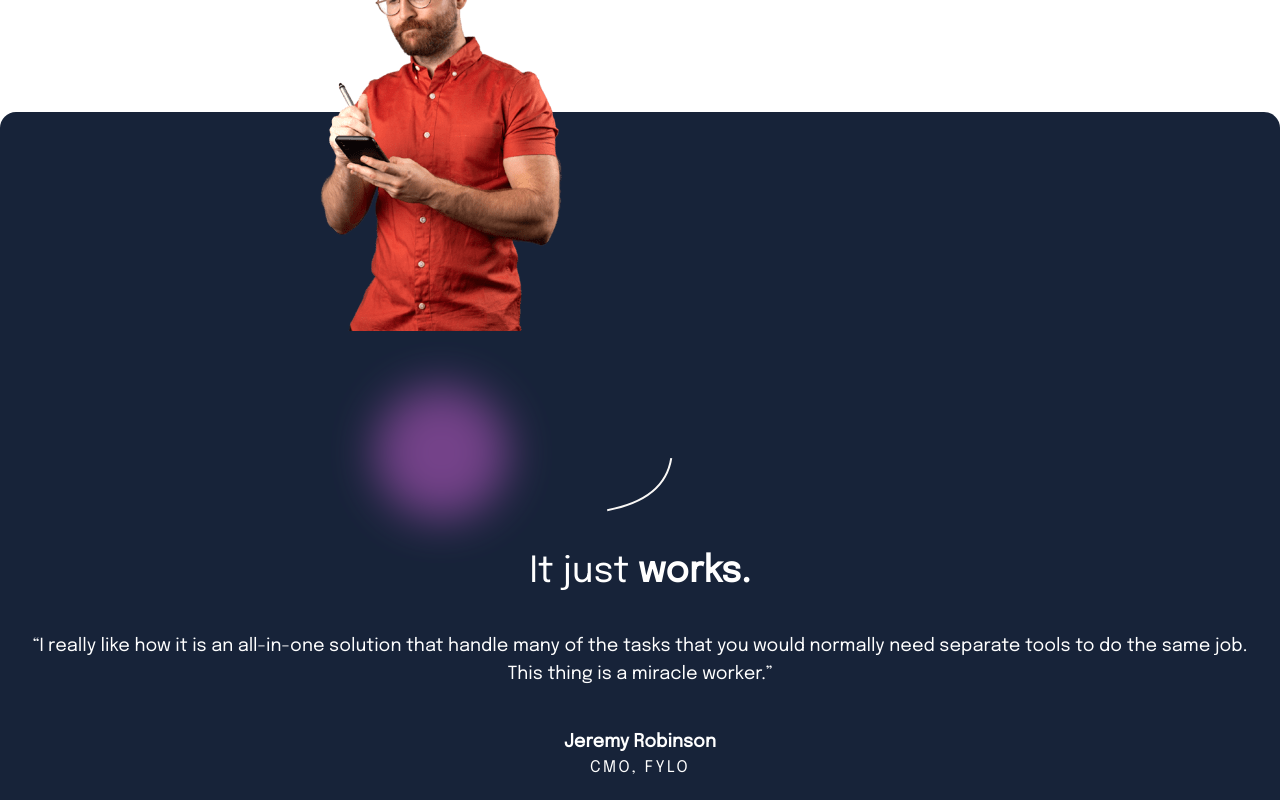
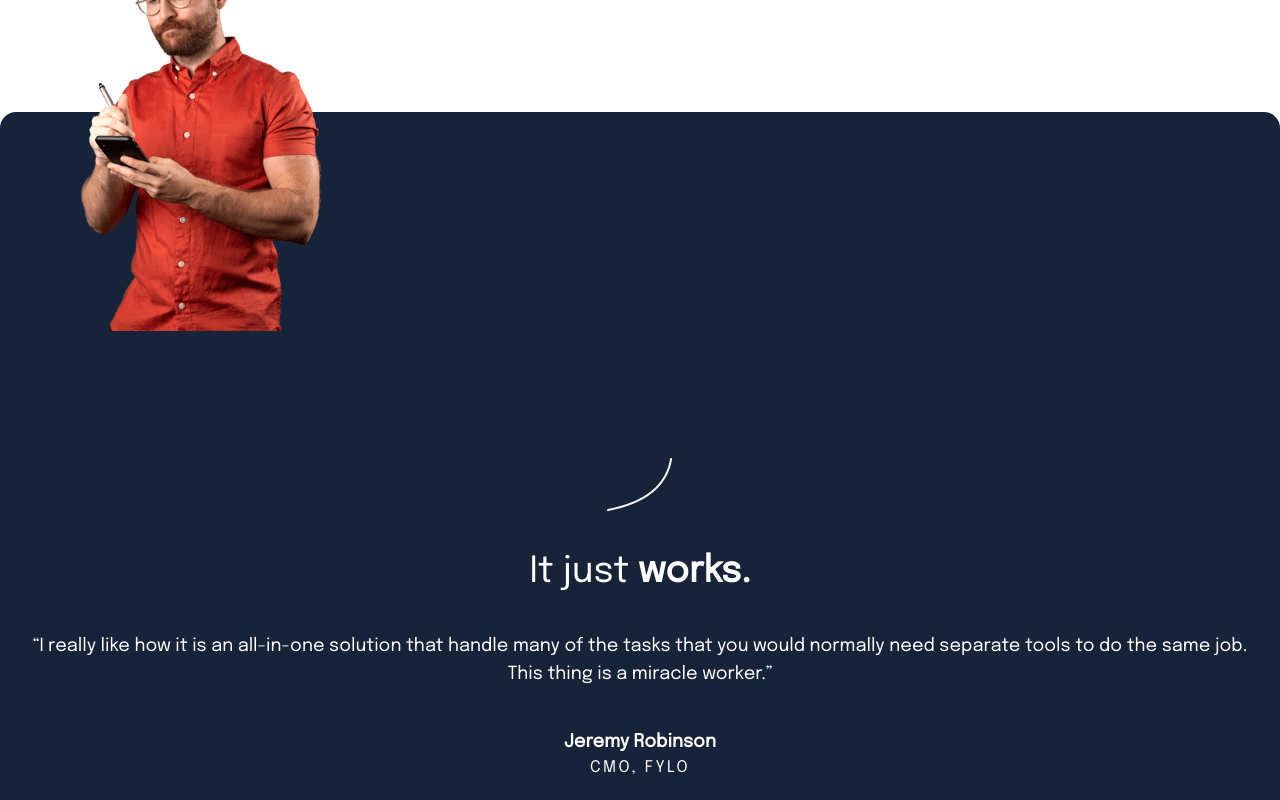
Before and after one commit to niclast7611/suite-landing-page, a React (Create React App) app: page / in a window 1280 px wide. Shown: the part 1107-1907 px from the top of the page. Built offline with nearby package versions, Linux system fonts and the light colour scheme.

Commit message:
fixed jeremy

```diff
--- a/src/components/Card.js
+++ b/src/components/Card.js
@@ -4,15 +4,10 @@ const assetsPath = process.env.PUBLIC_URL + "/assets/";
 export default function Card() {
   return (
     <div className="relative">
-      <div className="absolute -top-44 left-80">
+      <div className="absolute -top-44 left-20">
         <img
           src={`${assetsPath}image-jeremy-small.png`}
           alt="Jeremy Robinson"
-        />
-        <img
-          src={`${assetsPath}pattern-blur.svg`}
-          alt="Purple Blur"
-          className="hidden md:block md:absolute md:z-0 "
         />
       </div>
       <div className="flex flex-col text-center bg-[#172339] text-white justify-end h-[748px] space-y-10 pb-20 rounded-2xl">
```
